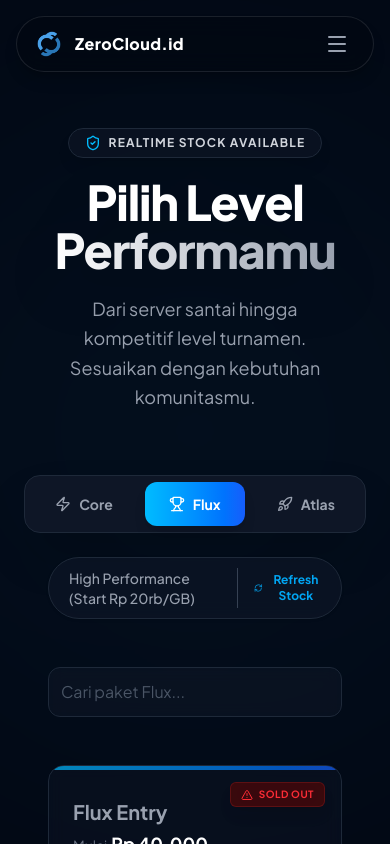
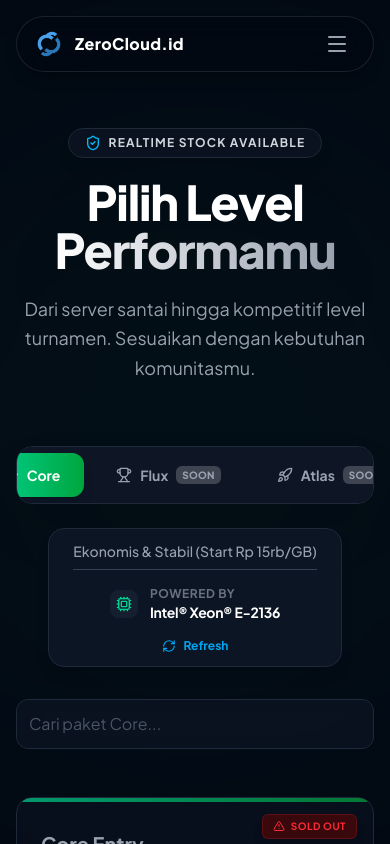
Before and after one commit to HiddenmyXS/sonata, a Next.js app: page /game-host in a window 390 px wide. Shown: the top 844 px of the page. Built offline with nearby package versions, Linux system fonts and the light colour scheme; no server answers.

Commit message:
Enhance tier selector with CPU details and badges
Added CPU details, GHz info, and optional badges to each game hosting tier. Updated the UI to display this information in the tier selector, improved layout responsiveness, and set the default active tier to 'core'.

```diff
--- a/app/game-host/page.tsx
+++ b/app/game-host/page.tsx
@@ -2,7 +2,7 @@
 
 import { useState, useRef, useEffect } from "react";
 import { motion, AnimatePresence, useScroll, useTransform } from "framer-motion";
-import { Search, ShieldCheck, X, RefreshCw, Loader2 } from "lucide-react";
+import { Search, ShieldCheck, X, RefreshCw, Loader2, Cpu, Gauge } from "lucide-react";
 import { cn } from "@/lib/utils";
 import { useServerStock } from "@/hooks/useServerStock";
 import { tiers, type TierData } from "@/lib/data/gametiers";
@@ -11,7 +11,7 @@
 type TierKey = keyof typeof tiers;
 
 export default function GameHostPage() {
-  const [activeTier, setActiveTier] = useState<TierKey>("flux");
+  const [activeTier, setActiveTier] = useState<TierKey>("core");
   const [query, setQuery] = useState("");
   const [isVisible, setIsVisible] = useState(false);
   const [isTierSwitching, setIsTierSwitching] = useState(false);
@@ -49,7 +49,7 @@
 
   return (
     <main ref={containerRef} className={cn(
-        "flex flex-col items-center w-full min-h-screen bg-gray-950 text-white transition-opacity duration-700 font-sans selection:bg-sky-500/30 overflow-x-hidden px-8",
+        "flex flex-col items-center w-full min-h-screen bg-gray-950 text-white transition-opacity duration-700 font-sans selection:bg-sky-500/30 overflow-x-hidden",
         isVisible ? "opacity-100" : "opacity-0"
     )}>
 
@@ -79,8 +79,8 @@
            </p>
         </motion.div>
 
-        <div className="sticky top-24 z-40 w-full mb-12 flex flex-col items-center gap-6">
-           <div className="flex justify-center bg-gray-900/90 backdrop-blur-xl border border-gray-800 rounded-2xl shadow-2xl p-1.5 gap-2">
+        <div className="sticky top-24 z-40 w-full mb-8 flex flex-col items-center gap-6">
+           <div className="flex justify-center bg-gray-900/90 backdrop-blur-xl border border-gray-800 rounded-2xl shadow-2xl p-1.5 gap-2 overflow-x-auto max-w-full">
                 {(Object.keys(tiers) as TierKey[]).map((tierKey) => {
                    const isActive = activeTier === tierKey;
                    const tier = tiers[tierKey];
@@ -91,7 +91,7 @@
                          key={tierKey}
                          onClick={() => handleTierChange(tierKey)}
                          className={cn(
-                             "relative flex items-center gap-2 px-6 py-3 rounded-xl text-sm font-bold transition-all duration-300",
+                             "relative flex items-center gap-2 px-6 py-3 rounded-xl text-sm font-bold transition-all duration-300 min-w-max",
                              isActive ? "text-white shadow-lg" : "text-gray-400 hover:text-white hover:bg-white/5"
                          )}
                       >
@@ -101,25 +101,51 @@
                          <span className="relative z-10 flex items-center gap-2">
                             <Icon className="w-4 h-4" />
                             <span className="capitalize">{tier.label}</span>
+                            {tier.badge && (
+                                <span className="px-1.5 py-0.5 rounded-md bg-white/20 text-[10px] uppercase font-black tracking-wide">{tier.badge}</span>
+                            )}
                          </span>
                       </button>
                    )
                 })}
            </div>
 
-           <div className="flex items-center gap-4 bg-gray-900/60 px-5 py-2.5 rounded-full border border-gray-800 backdrop-blur-md shadow-sm">
-                <span className="text-sm font-medium text-gray-400 border-r border-gray-700 pr-4">
+           <motion.div
+             key={activeTier}
+             initial={{ opacity: 0, y: -10 }}
+             animate={{ opacity: 1, y: 0 }}
+             transition={{ duration: 0.3 }}
+             className="flex flex-col md:flex-row items-center gap-4 md:gap-8 bg-gray-900/80 px-6 py-3 rounded-2xl border border-gray-800 backdrop-blur-md shadow-lg"
+           >
+                <span className="text-sm font-medium text-gray-400 border-b md:border-b-0 md:border-r border-gray-700 pb-2 md:pb-0 md:pr-6">
                     {tiers[activeTier].desc}
                 </span>
+
+                <div className="flex items-center gap-3">
+                    <div className={cn("p-1.5 rounded-lg bg-gray-800/50", `text-${activeTier === 'core' ? 'emerald' : activeTier === 'flux' ? 'sky' : 'purple'}-400`)}>
+                        <Cpu className="w-4 h-4" />
+                    </div>
+                    <div className="flex flex-col text-left">
+                        <span className="text-xs font-bold text-gray-500 uppercase tracking-wider">Powered By</span>
+                        <span className="text-sm font-bold text-white tracking-tight flex items-center gap-2">
+                            {tiers[activeTier].cpuDetail}
+                            <span className="hidden sm:inline-flex items-center gap-1 px-1.5 py-0.5 rounded bg-gray-800 text-[10px] text-gray-400 font-mono">
+                                <Gauge className="w-3 h-3" /> {tiers[activeTier].ghz}
+                            </span>
+                        </span>
+                    </div>
+                </div>
+
+                <div className="hidden md:block w-px h-8 bg-gray-800" />
                 <button
                     onClick={handleRefreshClick}
                     disabled={isRefreshing || isStockLoading}
                     className="flex items-center gap-2 text-xs font-bold text-sky-500 hover:text-sky-400 transition-colors disabled:opacity-50"
                 >
                     <RefreshCw className={cn("w-3.5 h-3.5", (isRefreshing || isStockLoading) && "animate-spin")} />
-                    {isRefreshing || isStockLoading ? "Checking..." : "Refresh Stock"}
+                    {isRefreshing || isStockLoading ? "Checking..." : "Refresh"}
                 </button>
-           </div>
+           </motion.div>
         </div>
 
         <div className="relative max-w-md mx-auto mb-12 group">
--- a/lib/data/gametiers.ts
+++ b/lib/data/gametiers.ts
@@ -1,4 +1,4 @@
-import { Zap, Trophy, Rocket } from "lucide-react";
+import { Zap, Trophy, Rocket, Cpu } from "lucide-react";
 
 export type GameProduct = {
   id: string;
@@ -17,6 +17,9 @@
   desc: string;
   icon: any;
   color: string;
+  cpuDetail: string;
+  ghz: string;
+  badge?: string;
   games: GameProduct[];
 };
 
@@ -26,6 +29,8 @@
     desc: "Ekonomis & Stabil (Start Rp 15rb/GB)",
     icon: Zap,
     color: "from-emerald-400 to-green-600",
+    cpuDetail: "Intel® Xeon® E-2136",
+    ghz: "3.30 GHz / 4.50 GHz Turbo",
     games: [
       { id: "c1", title: "Core Entry", price: "Rp 15.000", ram: "1GB", cpu: "1 vCPU", storage: "5GB NVMe", slots: "Unltd", recommended: "Proxy / Bungeecord", billingUrl: "https://my.zerocloud.id/products/core/core-1" },
       { id: "c2", title: "Core Basic", price: "Rp 30.000", ram: "2GB", cpu: "2 vCPU", storage: "10GB NVMe", slots: "Unltd", recommended: "Vanilla Survival (2-5 Org)", billingUrl: "https://my.zerocloud.id/products/core/core-2" },
@@ -40,6 +45,9 @@
     desc: "High Performance (Start Rp 20rb/GB)",
     icon: Trophy,
     color: "from-sky-400 to-blue-600",
+    cpuDetail: "AMD Ryzen™ 5 4500",
+    ghz: "3.60 GHz / 4.10 GHz Turbo",
+    badge: "SOON",
     games: [
       { id: "f1", title: "Flux Entry", price: "Rp 40.000", ram: "2GB", cpu: "2 vCPU High-Freq", storage: "15GB NVMe", slots: "Unltd", recommended: "Proxy / Bungeecord", billingUrl: "https://my.zerocloud.id/products/flux/flux-1" },
       { id: "f2", title: "Flux Basic", price: "Rp 80.000", ram: "4GB", cpu: "3 vCPU High-Freq", storage: "25GB NVMe", slots: "Unltd", recommended: "Vanilla Survival", billingUrl: "https://my.zerocloud.id/products/flux/flux-2" },
@@ -54,6 +62,9 @@
     desc: "Extreme Dedicated (Start Rp 30rb/GB)",
     icon: Rocket,
     color: "from-purple-500 to-pink-600",
+    cpuDetail: "Intel® Core™ i7-13700F",
+    ghz: "Up to 5.20 GHz Turbo",
+    badge: "SOON",
     games: [
       { id: "a1", title: "Atlas Entry", price: "Rp 120.000", ram: "4GB", cpu: "2 Core Dedicated", storage: "40GB NVMe", slots: "Unltd", recommended: "Vanilla Survival", billingUrl: "https://my.zerocloud.id/products/atlas/atlas-1" },
       { id: "a2", title: "Atlas Basic", price: "Rp 180.000", ram: "6GB", cpu: "3 Core Dedicated", storage: "60GB NVMe", slots: "Unltd", recommended: "Modpack + Shaders", billingUrl: "https://my.zerocloud.id/products/atlas/atlas-2" },
```
